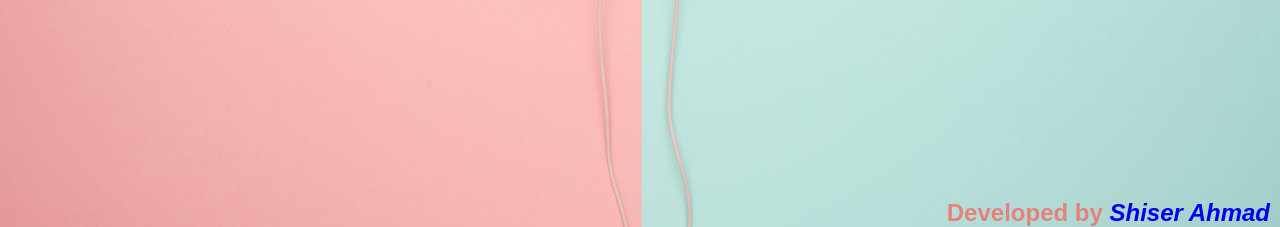
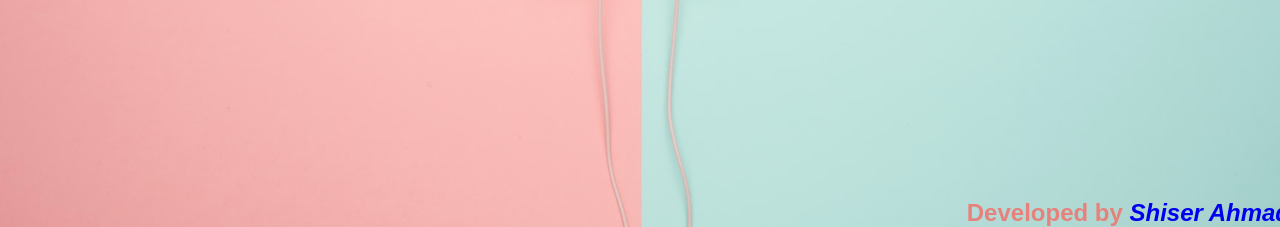
Before and after one commit to dev-shiser/listenNasheed, a plain HTML site: page index.html in a window 1280 px wide. Shown: the part 573-800 px from the top of the page. Drawn offline with Linux system fonts and the light colour scheme.

Commit message:
Update index.css

```diff
--- a/index.css
+++ b/index.css
@@ -78,7 +78,7 @@ margin-left: 6%;
 
 	position: absolute;
   	bottom: 0;
- 	right: 10px;
+ 	right: -10px;
 }
 #shiser a{
 	text-decoration: none;
```
